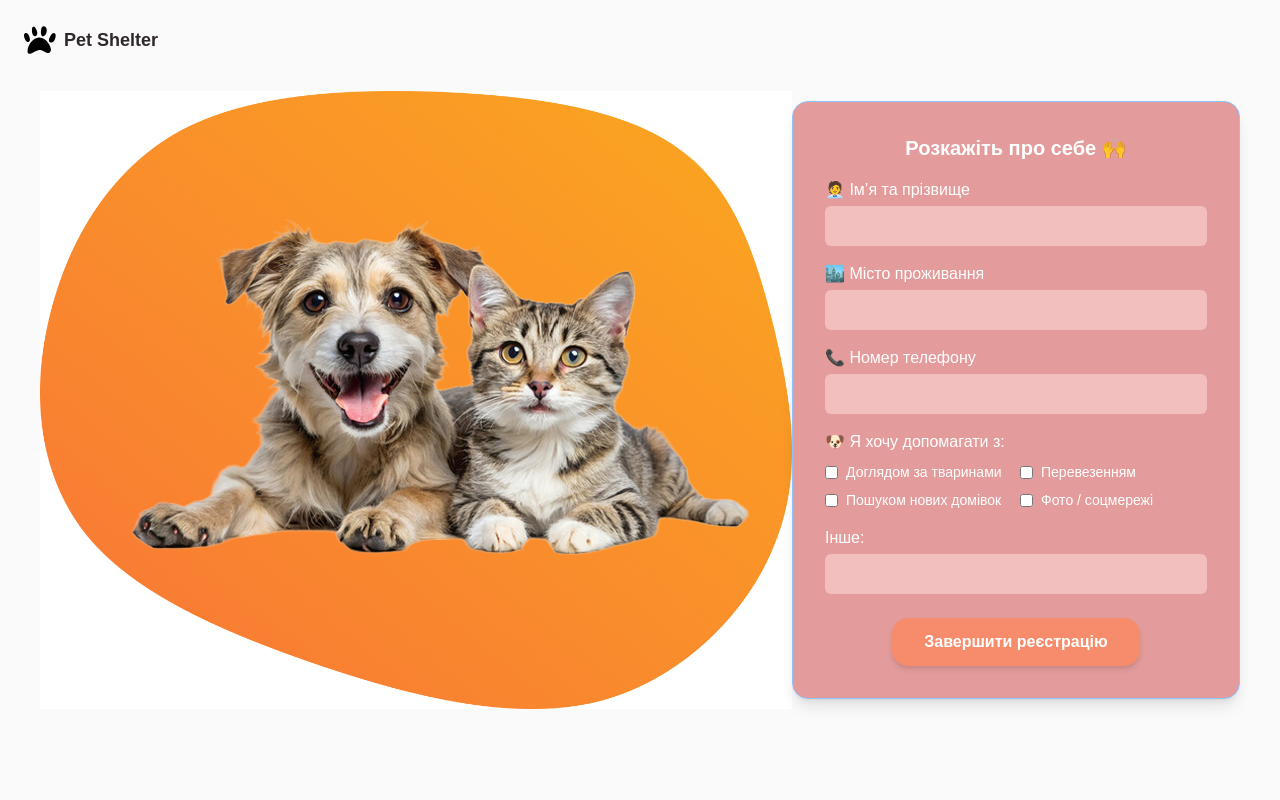
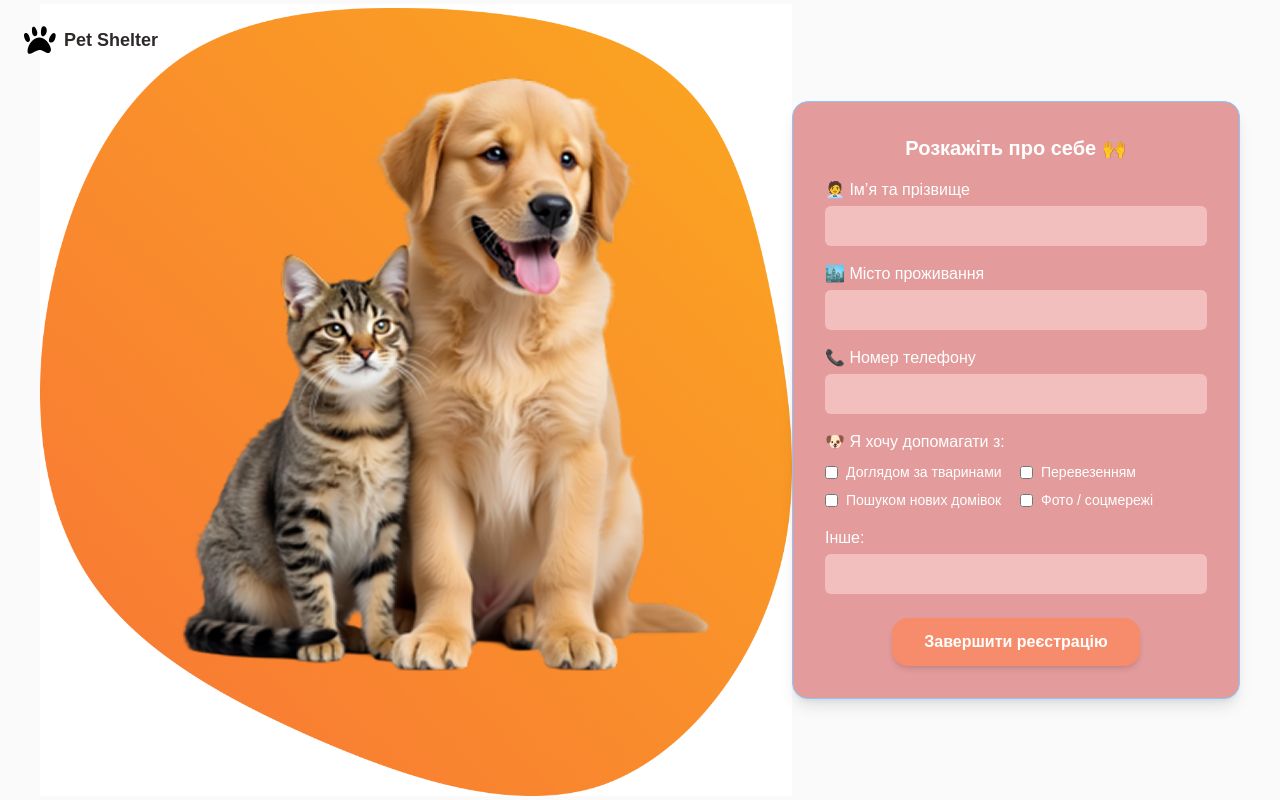
Before and after one commit to PavloKordunov/BEST-HACKATON, a Next.js app in the folder frontend/: page /register/type/volonteer in a window 1280 px wide. Built offline with nearby package versions, Linux system fonts and the light colour scheme.

Commit message:
git merge fix

```diff
--- a/frontend/app/register/page.tsx
+++ b/frontend/app/register/page.tsx
@@ -1,13 +1,25 @@
+"use client"
+
 import Image from "next/image";
 import { FcGoogle } from "react-icons/fc";
 import { FaGithub } from "react-icons/fa";
 import Link from "next/link";
+import { useUserRegister } from "@/hooks/useRegister";
+import { useState } from "react";
 
 export default function RegisterPage() {
+
+    const {user, setUser} = useUserRegister()
+    const [basicData, setBasicData] = useState({
+        email: '',
+        password: ''
+    })
+
+    // handleChange
+
   return (
     <div className="min-h-screen flex flex-col items-center justify-center bg-[#fafafa] relative overflow-hidden px-4">
 
-      {/* Logo */}
       <div className="absolute top-6 left-6 flex items-center gap-2">
         <svg className="w-8 h-8" fill="#000">
           <use href={`/sprite.svg?v=1#icon-logo`}></use>
@@ -35,6 +47,8 @@ export default function RegisterPage() {
             <label className="text-sm font-medium mb-1 block">📧 Електронна пошта</label>
             <input
               type="email"
+              value={basicData.email}
+              onChange={(e) => setBasicData((prev) => ({ ...prev, email: e.target.value }))}
               className="w-full px-4 py-3 rounded-[16px] bg-[#e9e5e5] text-sm focus:outline-none focus:ring-2 focus:ring-[#F87537]"
               placeholder="you@example.com"
             />
@@ -42,6 +56,8 @@ export default function RegisterPage() {
           <div className="text-left">
             <label className="text-sm font-medium mb-1 block">🔑 Пароль</label>
             <input
+              value={basicData.password}
+              onChange={(e) => setBasicData((prev) => ({ ...prev, password: e.target.value }))}
               type="password"
               className="w-full px-4 py-3 rounded-[16px] bg-[#e9e5e5] text-sm focus:outline-none focus:ring-2 focus:ring-[#F87537]"
               placeholder="********"
--- a/frontend/app/register/type/volonteer/page.tsx
+++ b/frontend/app/register/type/volonteer/page.tsx
@@ -13,7 +13,7 @@ export default function ShelterRegister() {
       </div>
 
       <div className=" hidden md:block ">
-        <Image src="/shelterImg.jpg" alt="Dog" width={900} height={700} />
+        <Image src="/volonteerImg.jpg" alt="Dog" width={900} height={700} />
      </div>
 
      <div className="bg-[#E39B9B] rounded-2xl p-8 w-full max-w-md mx-auto text-white text-center shadow-lg border border-blue-300">
```
